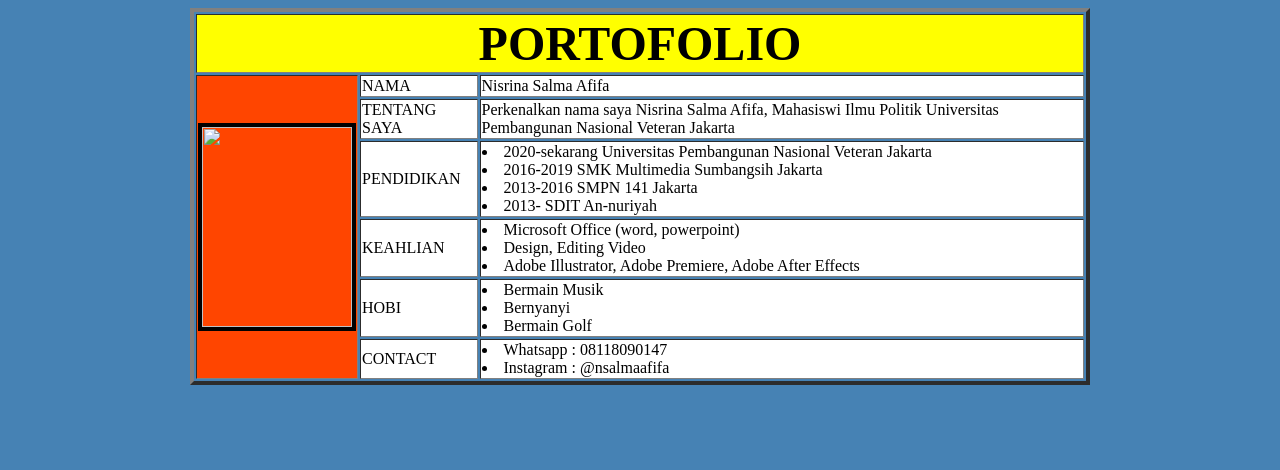
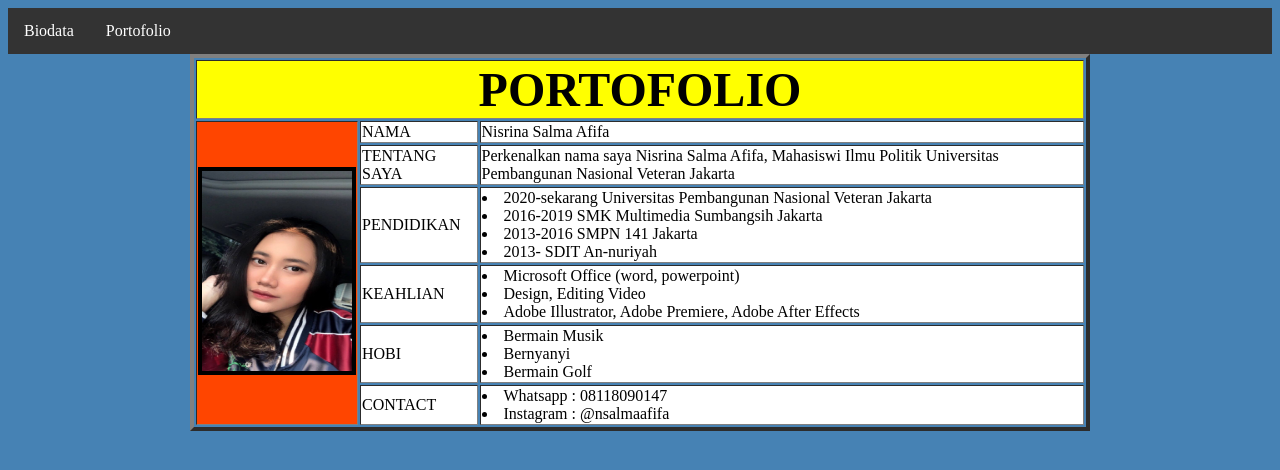
Before and after one commit to nsalmaafifa/web-basic-seal, a plain HTML site: page portofolio.html in a window 1280 px wide. Drawn offline with Linux system fonts and the light colour scheme.

Commit message:
tambah menu

```diff
--- a/portofolio.html
+++ b/portofolio.html
@@ -4,9 +4,40 @@
     <meta charset="UTF-8">
     <meta http-equiv="X-UA-Compatible" content="IE=edge">
     <meta name="viewport" content="width=device-width, initial-scale=1.0">
-    <title>portofolio</title>
+    <title>Portofolio</title>
+    <style>
+        .nav ul {
+          list-style-type: none;
+          margin: 0;
+          padding: 0;
+          overflow: hidden;
+          background-color: #333;
+        }
+
+        .nav li {
+          float: left;
+        }
+
+        .nav li a {
+          display: block;
+          color: white;
+          text-align: center;
+          padding: 14px 16px;
+          text-decoration: none;
+        }
+
+        .nav li a:hover {
+          background-color: #111;
+        }
+    </style>
 </head>
 <body>
+    <div class="nav">
+        <ul>
+            <li><a href="index.html">Biodata</a></li>
+            <li><a href="portofolio.html">Portofolio</a></li>
+        </ul>
+        </div>
     <body style="background-color:steelblue">
         <table align="center" border="4" style="width: 900px;">
         <tr><td align="center" colspan="3" bgcolor="yellow"><font color="black" size="20px">
@@ -14,7 +45,7 @@
         </font></td></tr>
         <tr>
         <td bgcolor="#FF4500" rowspan="6" width="150px">
-        <img src="fotodeka.JPG" width="150px" height="200px" border="4">
+        <img src="photo1664462380.jpeg" width="150px" height="200px" border="4">
         </td>
         <td bgcolor="#FFFFFF">NAMA </td>
         <td bgcolor="#FFFFFF"> Nisrina Salma Afifa </td>
```
Also changed, not shown: biodata.html (deleted, +0 -25 lines), index.html (added, +62 -0 lines), photo1664461693.jpeg (deleted), photo1664462380.jpeg (added).
